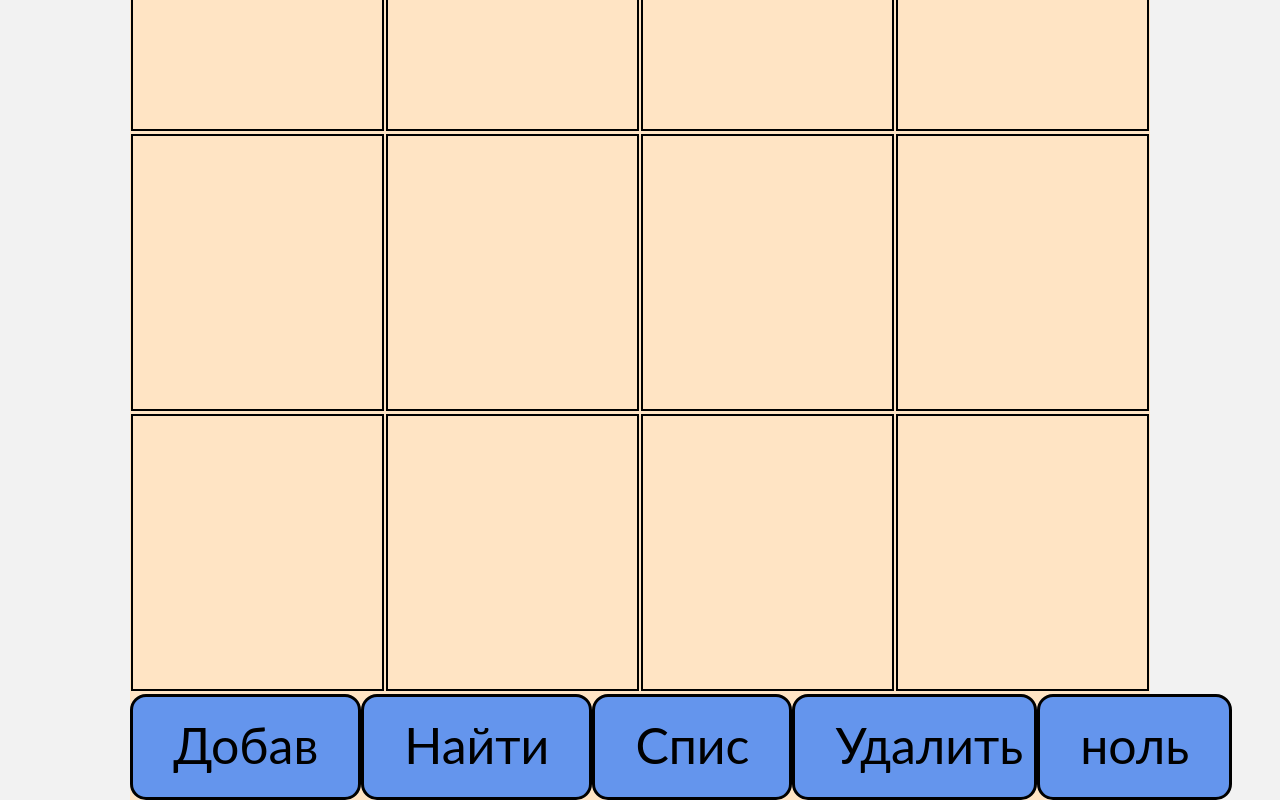
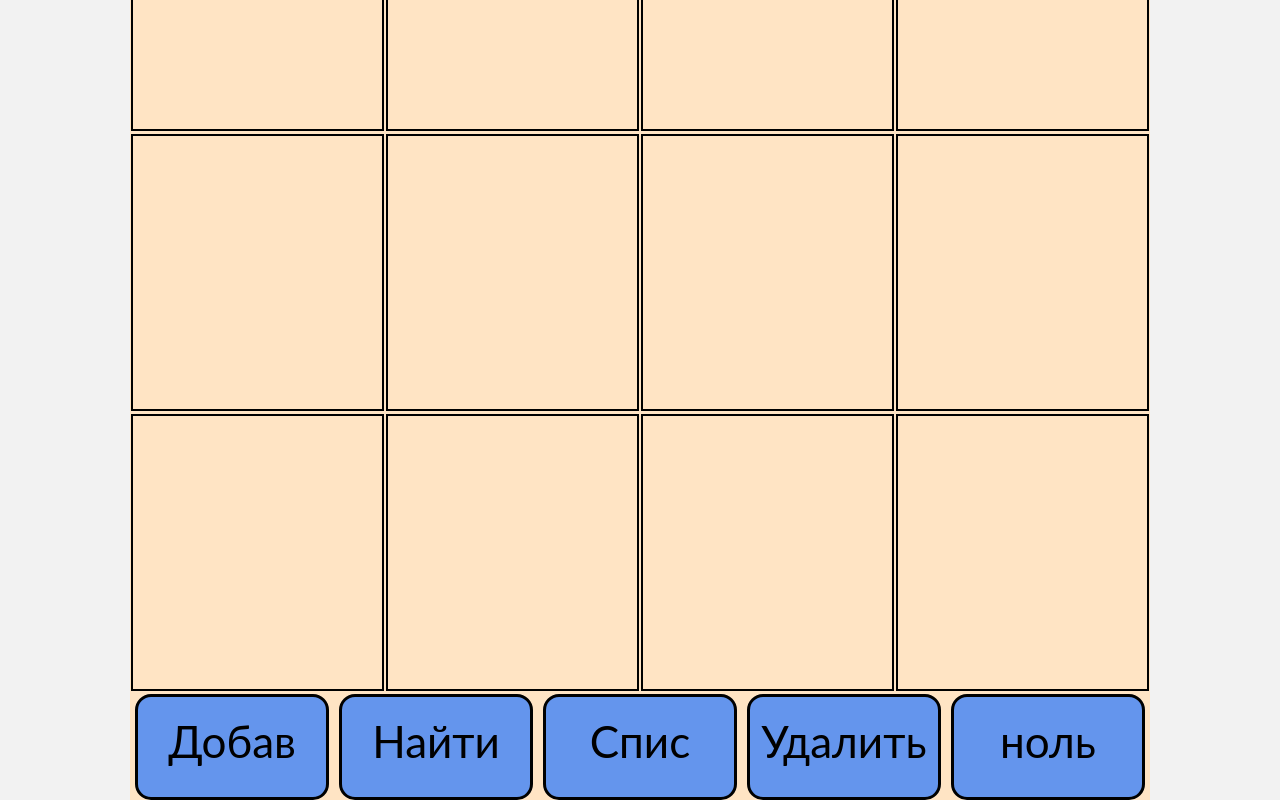
Before and after one commit to EroldKoil/Tickets, a plain HTML site: page index.html in a window 1280 px wide. Shown: the part 727-1527 px from the top of the page. Drawn offline with Linux system fonts and the light colour scheme.

Commit message:
Update style.css

```diff
--- a/style.css
+++ b/style.css
@@ -67,10 +67,11 @@ body{
 }
 
 .button{
-    font-size: 50px;
+    font-size: 44px;
     border: solid 3px #000;
-    padding: 18px 40px;
-    width: 24%;
+    text-align: center;
+    padding: 18px 0;
+    width: 19%;
     border-radius: 16px;
     background-color: cornflowerblue;
     height: 106px;
```
